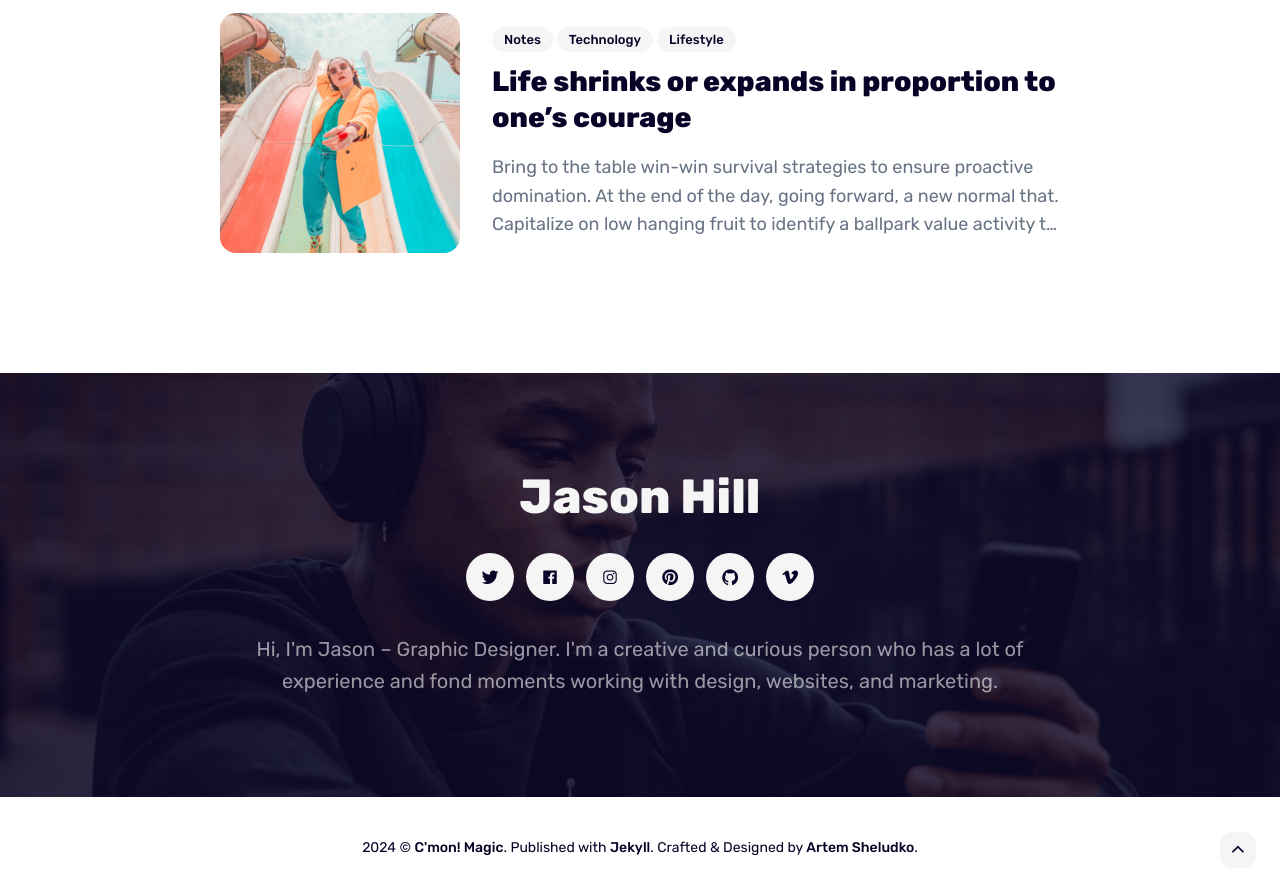
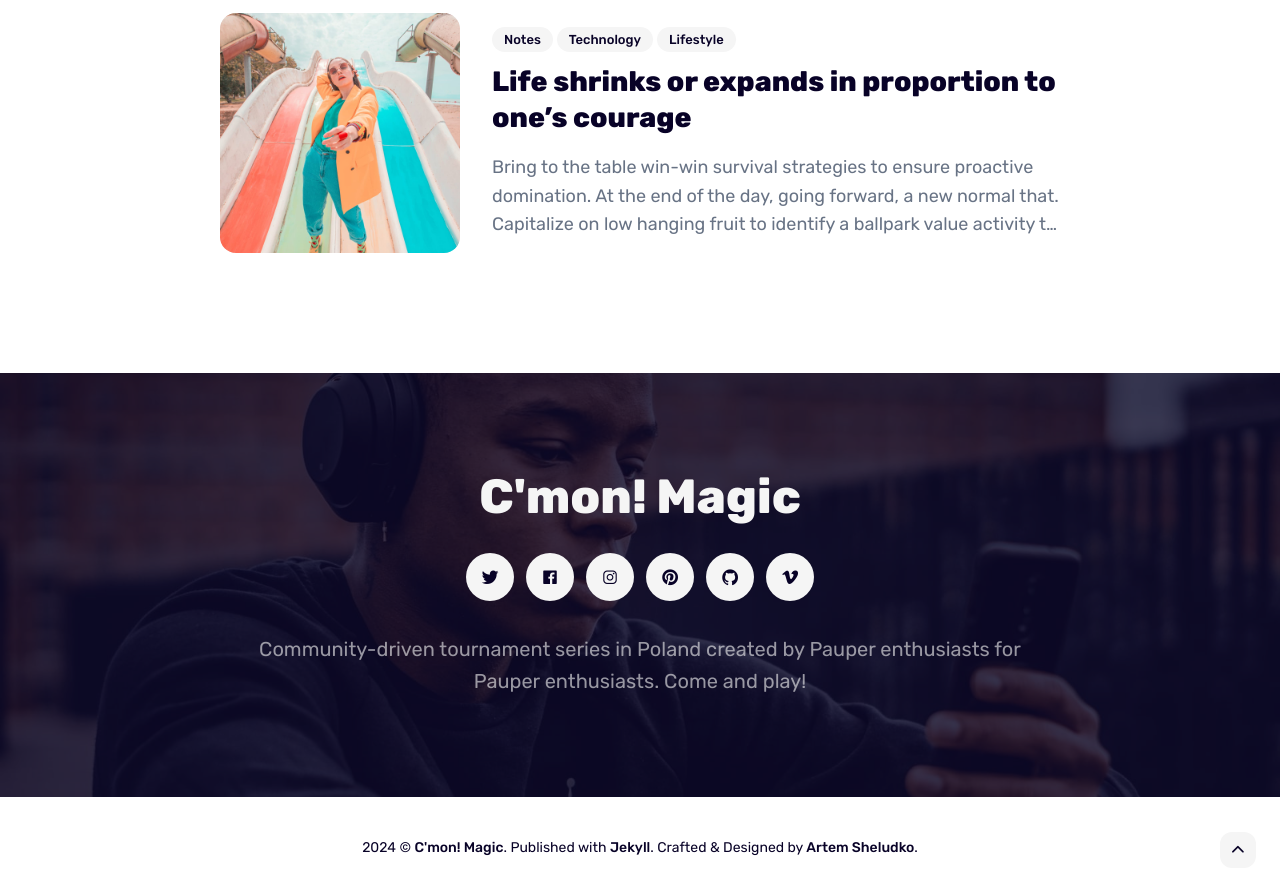
Before and after one commit to ganiwo/cmonmagic, a Jekyll site: the page built from _posts/2022-10-14-that-which-does-not-kill-us-makes-us-stronger.markdown, in a window 1280 px wide and 900 px high, scrolled down 5359 px. Shown: the top 894 px of the window. Built offline with Jekyll 4.4.1, drawn with Linux system fonts in a browser that asks for light colours; some of the changed text lies outside the part shown.

Commit message:
Update settings.yml

```diff
--- a/_data/settings.yml
+++ b/_data/settings.yml
@@ -29,9 +29,9 @@
 #-------------------------------
 # Author Settings
 author:
-  author__name: Jason Hill
-  author__bio: Hi, I'm Jason – Graphic Designer. I'm a creative and curious person who has a lot of experience and fond moments working with design, websites, and marketing.
-  author__avatar: '/images/01.jpg'
+  author__name: C'mon! Magic
+  author__bio: Community-driven tournament series in Poland created by Pauper enthusiasts for Pauper enthusiasts. Come and play!
+  author__avatar: '/images/cmonavatar.jpg'
 
 social:
 - {icon: "ion-logo-twitter", link: "https://twitter.com"}
@@ -49,9 +49,9 @@
 # Hero Settings
 hero:
   enable: true
-  hero__title: Hey everyone, I’m Jason Hill
-  hero__description: Hi, I'm Jason – Graphic Designer. I'm a creative and curious person who has a lot of experience and fond moments working with design, websites, and marketing.
-  hero__image: "/images/01-1.jpg"
+  hero__title: C'mon! Katowice 2024
+  hero__description: 28th-29th September 2024
+  hero__image: "/images/cmonmagic24poster.jpg"
 
 
 #-------------------------------
@@ -97,7 +97,7 @@
 #-------------------------------
 # Work Settings
 work:
-  enable: true
+  enable: false
   work__title: Work
   work__description: I shows only the best websites and portfolios built completely with passion, simplicity & creativity!
 
@@ -169,7 +169,7 @@
 #-------------------------------
 # Blog Section
 blog:
-  enable: true
+  enable: false
 
 blog__settings:
   blog__title: Writing
```
